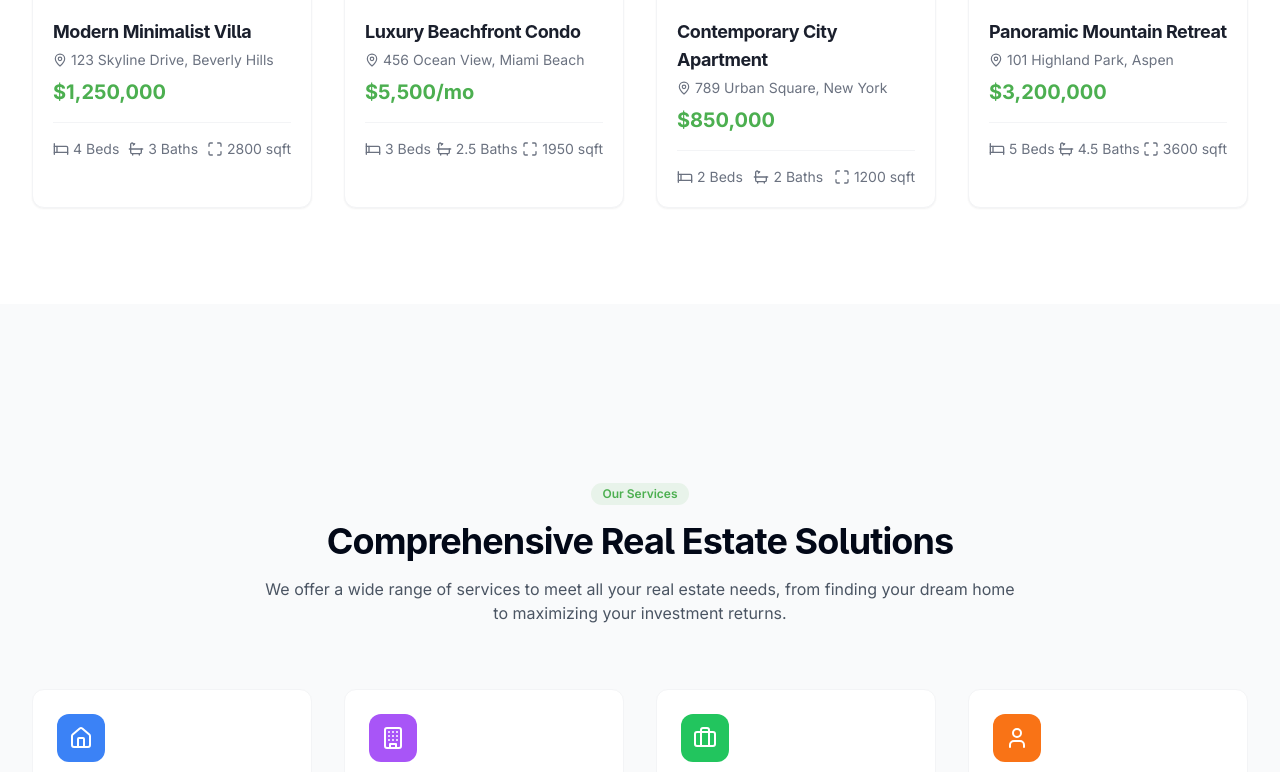
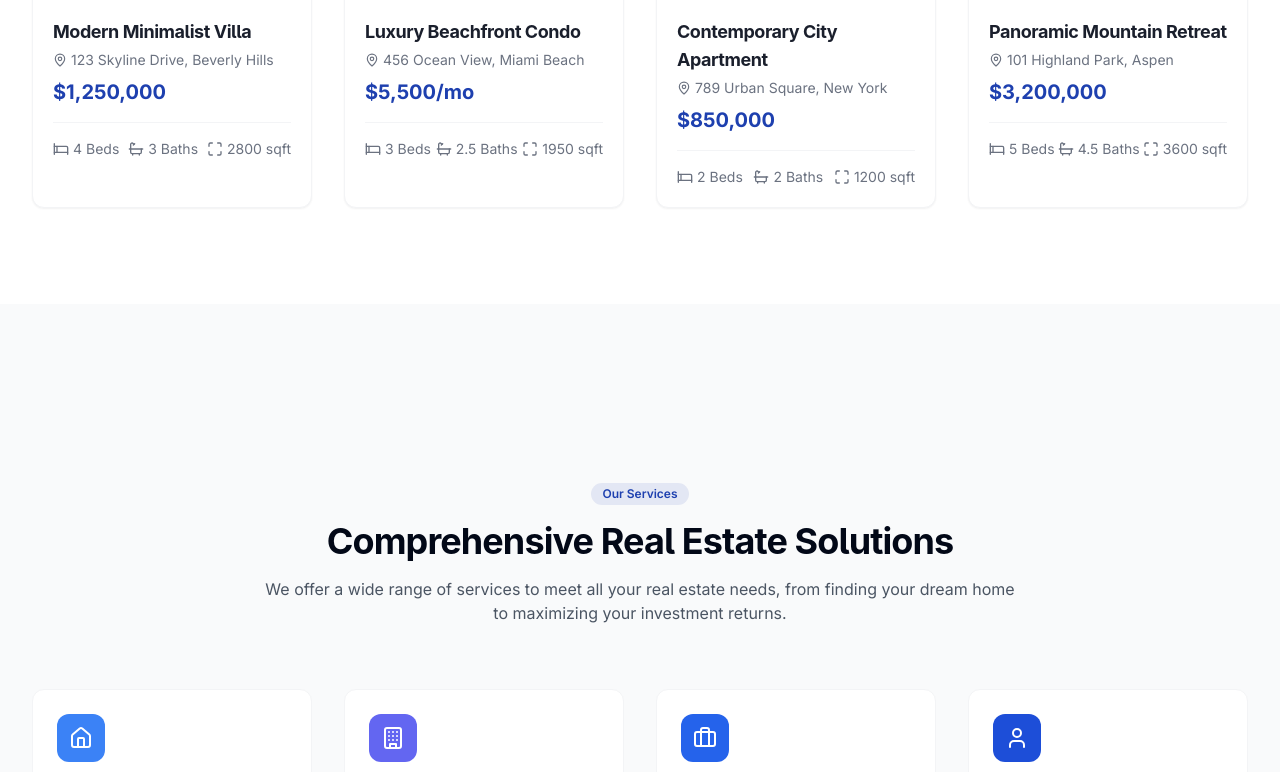
Before and after one commit to siva0704/realty-zen-space-08, a React (Vite) app: page / in a window 1280 px wide. Shown: the part 1348-2120 px from the top of the page. Built offline with nearby package versions, Linux system fonts and the light colour scheme.

Commit message:
Swap green for royal blue
- Replaces green color scheme with royal blue in the project.

```diff
--- a/src/components/Services.tsx
+++ b/src/components/Services.tsx
@@ -18,21 +18,21 @@ const servicesData = [
     title: "Selling Property",
     description: "Get the best value for your property with our strategic marketing and negotiation.",
     icon: Building,
-    color: "bg-purple-500",
+    color: "bg-indigo-500",
   },
   {
     id: 3,
     title: "Property Management",
     description: "Maximize your investment with our comprehensive property management services.",
     icon: Briefcase,
-    color: "bg-green-500",
+    color: "bg-blue-600",
   },
   {
     id: 4,
     title: "Investment Consulting",
     description: "Make informed decisions with our expert real estate investment consulting.",
     icon: User,
-    color: "bg-orange-500",
+    color: "bg-blue-700",
   }
 ];
 
--- a/src/index.css
+++ b/src/index.css
@@ -1,3 +1,4 @@
+
 @import url('https://fonts.googleapis.com/css2?family=Inter:wght@100;200;300;400;500;600;700;800;900&display=swap');
 
 @tailwind base;
@@ -15,16 +16,16 @@
     --popover: 0 0% 100%;
     --popover-foreground: 222.2 84% 4.9%;
 
-    --primary: 142 43% 42%;
-    --primary-foreground: 142 40% 98%;
+    --primary: 217 91% 60%;
+    --primary-foreground: 210 40% 98%;
 
-    --secondary: 142 40% 96.1%;
+    --secondary: 210 40% 96.1%;
     --secondary-foreground: 222.2 47.4% 11.2%;
 
-    --muted: 142 40% 96.1%;
+    --muted: 210 40% 96.1%;
     --muted-foreground: 215.4 16.3% 46.9%;
 
-    --accent: 142 43% 42%;
+    --accent: 217 91% 60%;
     --accent-foreground: 222.2 47.4% 11.2%;
 
     --destructive: 0 84.2% 60.2%;
@@ -43,7 +44,7 @@
     --sidebar-accent: 240 4.8% 95.9%;
     --sidebar-accent-foreground: 240 5.9% 10%;
     --sidebar-border: 220 13% 91%;
-    --sidebar-ring: 142 43% 42%;
+    --sidebar-ring: 217 91% 60%;
   }
 
   .dark {
@@ -56,7 +57,7 @@
     --popover: 222.2 84% 4.9%;
     --popover-foreground: 210 40% 98%;
 
-    --primary: 142 43% 42%;
+    --primary: 217 91% 60%;
     --primary-foreground: 222.2 47.4% 11.2%;
 
     --secondary: 217.2 32.6% 17.5%;
@@ -76,12 +77,12 @@
     --ring: 212.7 26.8% 83.9%;
     --sidebar-background: 240 5.9% 10%;
     --sidebar-foreground: 240 4.8% 95.9%;
-    --sidebar-primary: 142 43% 42%;
+    --sidebar-primary: 217 91% 60%;
     --sidebar-primary-foreground: 0 0% 100%;
     --sidebar-accent: 240 3.7% 15.9%;
     --sidebar-accent-foreground: 240 4.8% 95.9%;
     --sidebar-border: 240 3.7% 15.9%;
-    --sidebar-ring: 142 43% 42%;
+    --sidebar-ring: 217 91% 60%;
   }
 }
 
--- a/tailwind.config.ts
+++ b/tailwind.config.ts
@@ -1,3 +1,4 @@
+
 import type { Config } from "tailwindcss";
 
 export default {
@@ -67,11 +68,11 @@ export default {
 					ring: 'hsl(var(--sidebar-ring))'
 				},
 				estate: {
-					blue: '#4CAF50',
+					blue: '#1E40AF',
 					dark: '#1A1F2C',
 					light: '#F6F6F7',
 					muted: '#8A898C',
-					accent: '#2E7D32',
+					accent: '#3B82F6',
 				}
 			},
 			borderRadius: {
```
